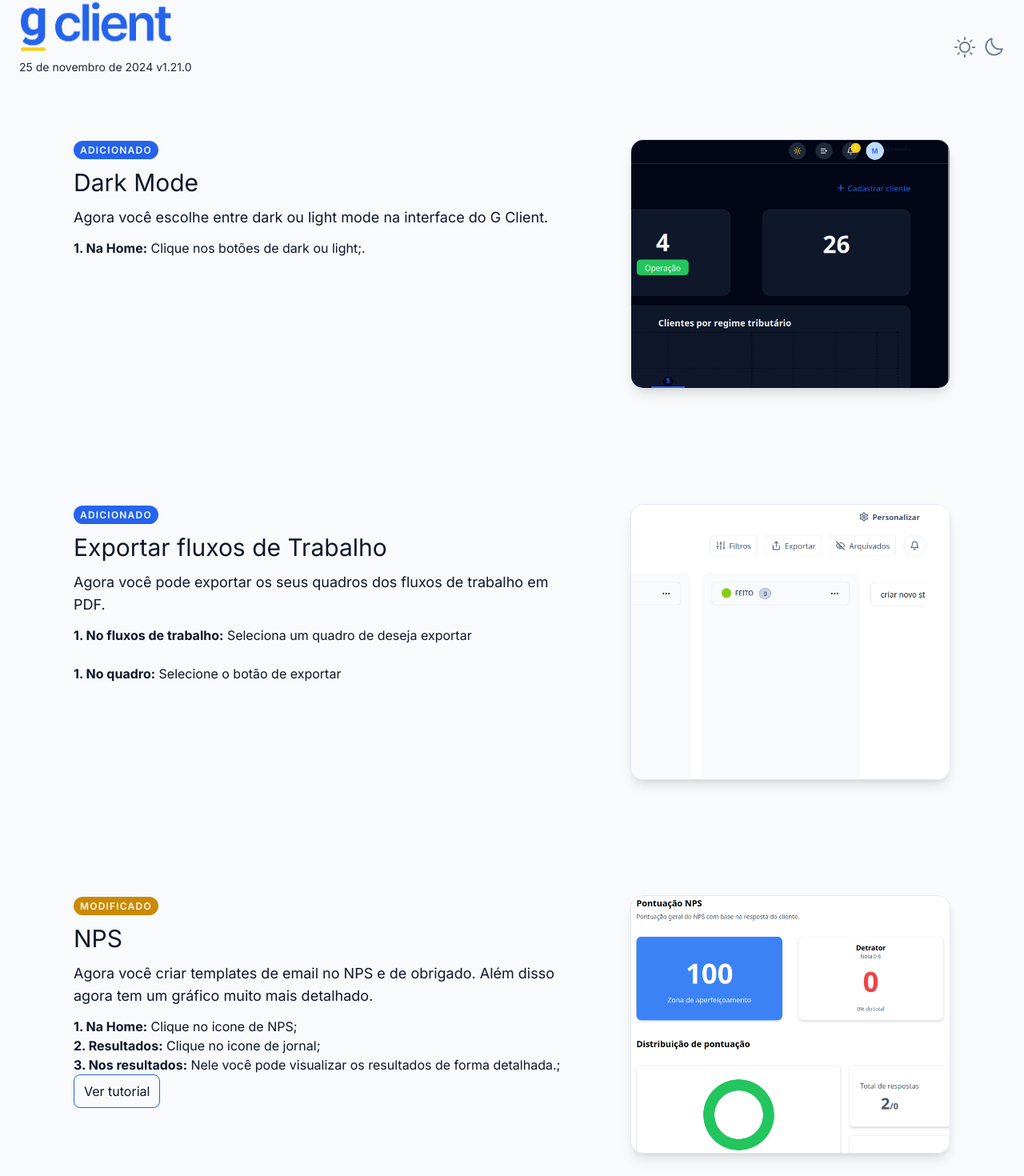
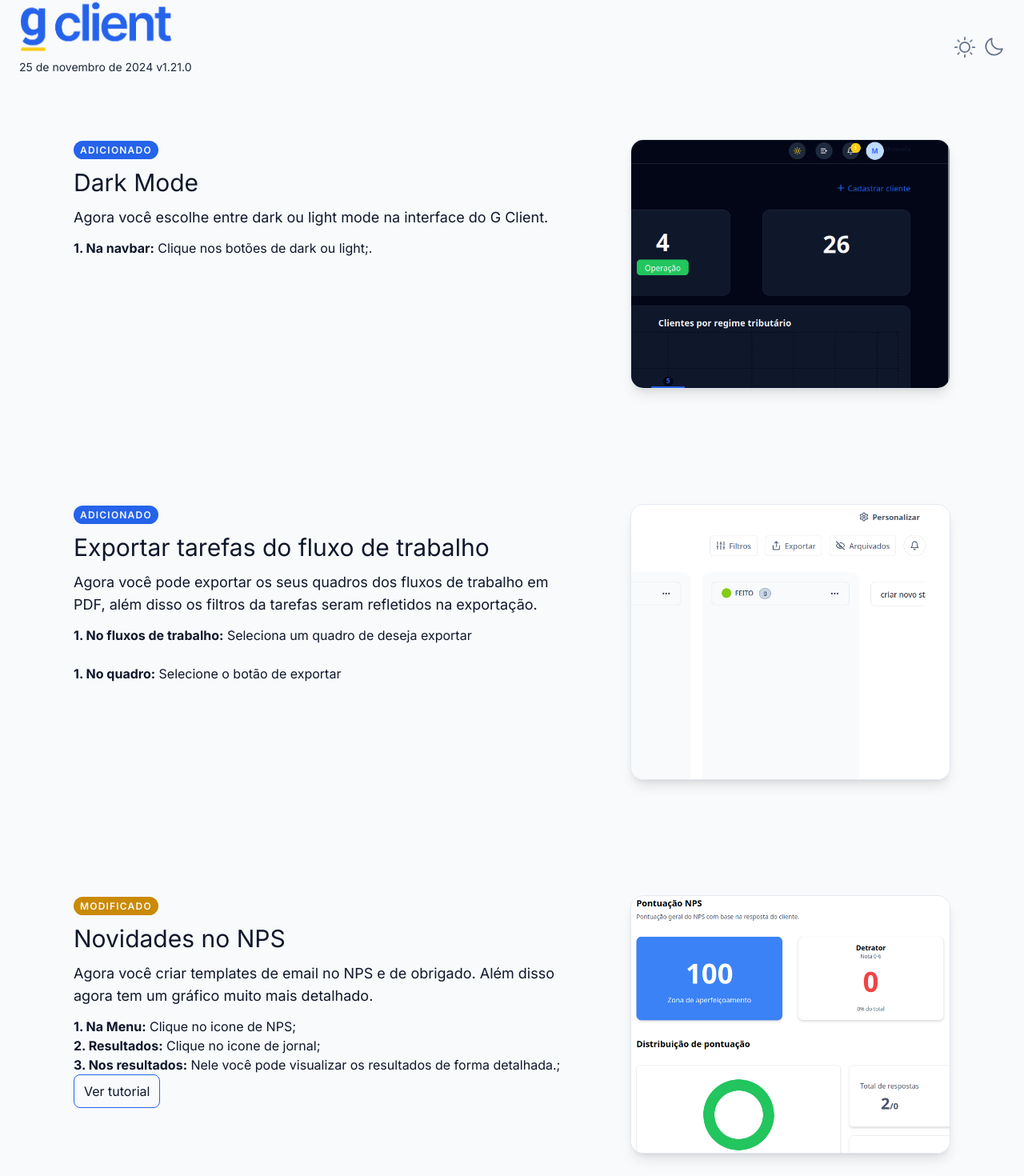
Before and after one commit to amanda-raiane/client-versions, a Next.js app: page / in a window 1280 px wide. Shown: the part 406-1876 px from the top of the page at 80% size. Built offline with nearby package versions, Linux system fonts and the light colour scheme.

Commit message:
version: litthe fix about descriptions.7904377400

```diff
--- a/src/app/page.tsx
+++ b/src/app/page.tsx
@@ -56,7 +56,7 @@
             </p>
             <ol className="space-y-6 pb-8">
               <li>
-                <strong>1. Na Home:</strong> Clique nos botões de dark ou
+                <strong>1. Na navbar:</strong> Clique nos botões de dark ou
                 light;.
               </li>
             </ol>
@@ -86,11 +86,12 @@
               Adicionado
             </span>
             <h2 className="sm:text-3xl text-2xl">
-              Exportar fluxos de Trabalho
+              Exportar tarefas do fluxo de trabalho
             </h2>
             <p className="sm:text-lg">
               Agora você pode exportar os seus quadros dos fluxos de trabalho em
-              PDF.
+              PDF, além disso os filtros da tarefas seram refletidos na
+              exportação.
             </p>
             <ol className="space-y-6 pb-8">
               <li>
@@ -126,14 +127,14 @@
             <span className="bg-yellow-600 px-2 rounded-2xl py-1 text-xs uppercase tracking-widest font-semibold text-slate-50">
               modificado
             </span>
-            <h2 className="sm:text-3xl text-2xl">NPS</h2>
+            <h2 className="sm:text-3xl text-2xl">Novidades no NPS</h2>
             <p className="sm:text-lg">
               Agora você criar templates de email no NPS e de obrigado. Além
               disso agora tem um gráfico muito mais detalhado.
             </p>
             <ol>
               <li>
-                <strong>1. Na Home:</strong> Clique no icone de NPS;
+                <strong>1. Na Menu:</strong> Clique no icone de NPS;
               </li>
               <li>
                 <strong>2. Resultados:</strong> Clique no icone de jornal;
```
